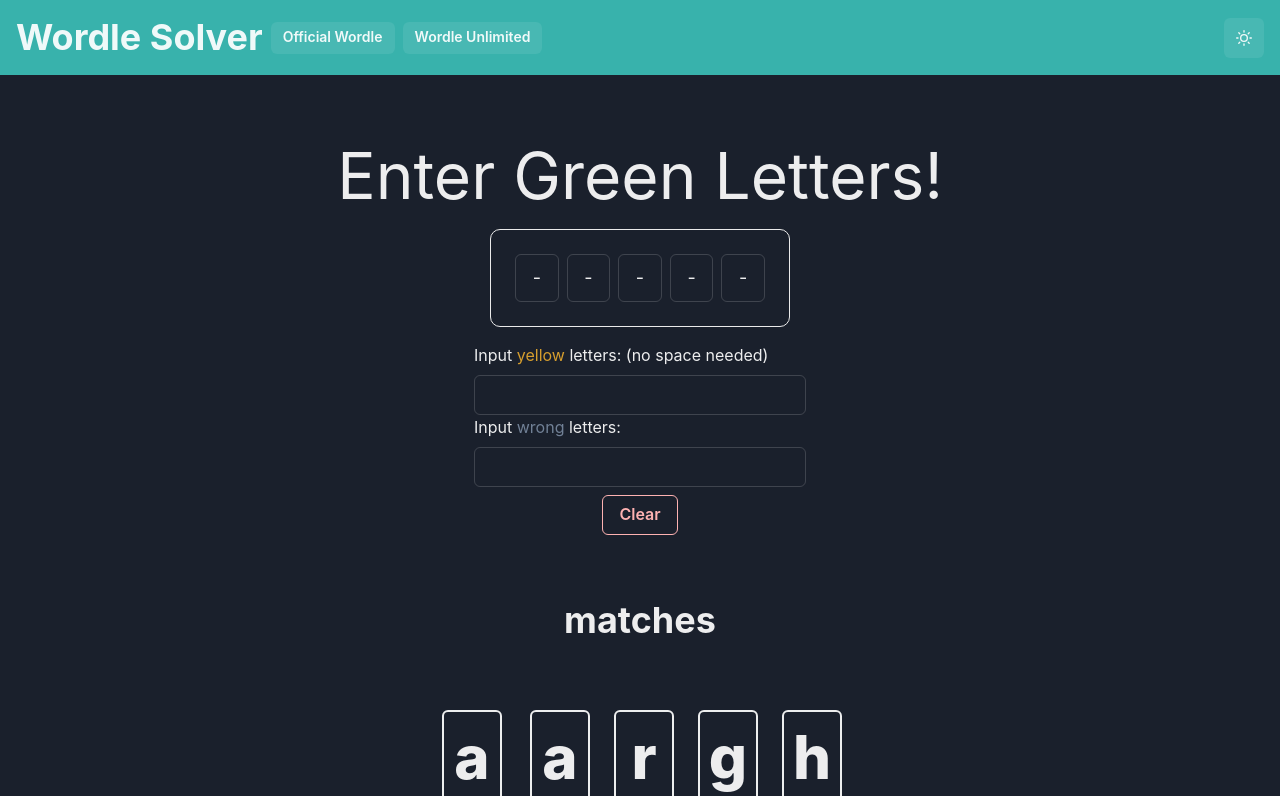
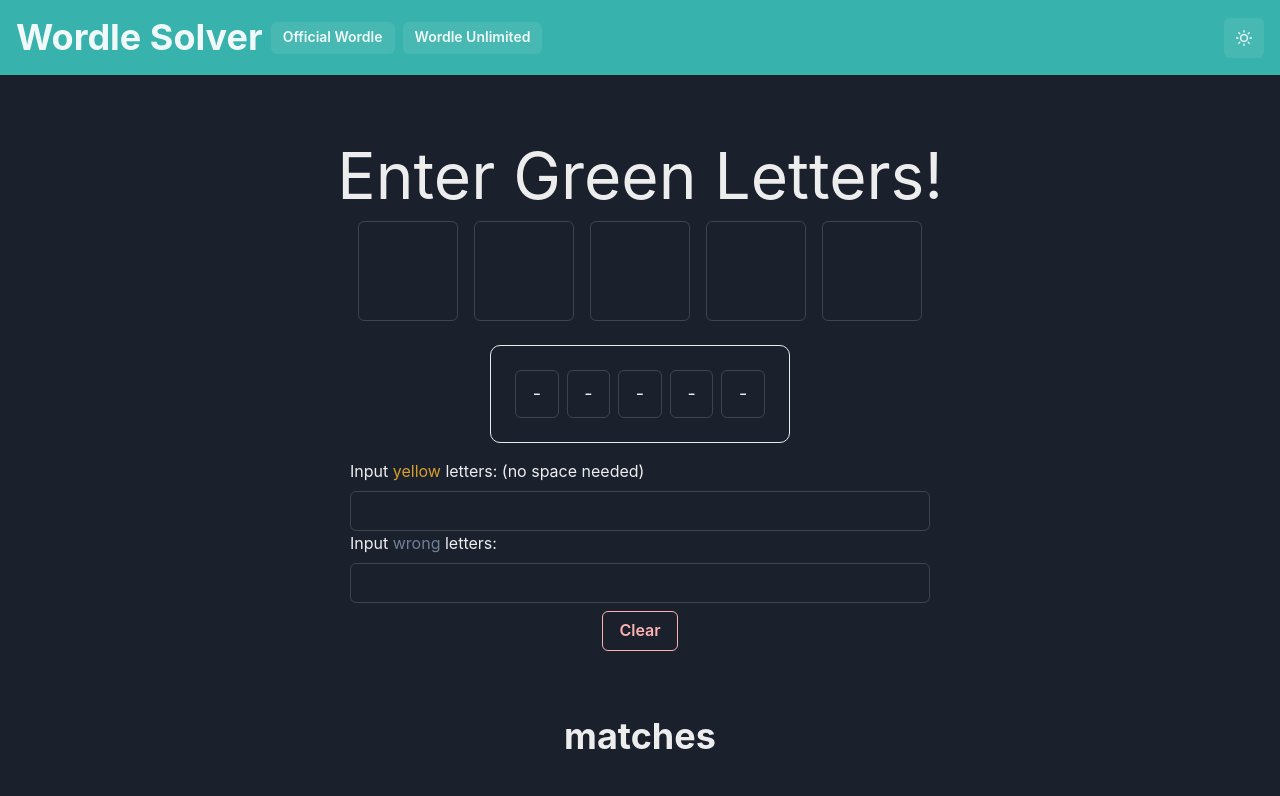
Before and after one commit to jameszhang-a/wordle-solver, a Next.js app: page / in a window 1280 px wide. Shown: the top 796 px of the page. Built offline with nearby package versions, Linux system fonts and the light colour scheme.

Commit message:
Finish positional exclude

```diff
--- /dev/null
+++ b/components/WrongLetters.js
@@ -0,0 +1,87 @@
+import { Flex, Input } from '@chakra-ui/react';
+import styles from '../styles/Home.module.css';
+
+const WrongLetters = ({ wrongLetters, setWrongLetters }) => {
+  const handleChange = (e, idx) => {
+    const valid = /^[a-z]*$/.test(e.target.value);
+
+    // Have no idea why I can't just do {idx: e.target.value}??
+    // this seems so messy but i guess it works
+    if(valid){
+    let newObj;
+    switch (idx) {
+      case 'first':
+        newObj = {
+          ...wrongLetters,
+          first : e.target.value
+        };
+        break;
+
+      case 'second':
+        newObj = {
+          ...wrongLetters,
+          second : e.target.value
+        };
+        break;
+
+      case 'third':
+        newObj = {
+          ...wrongLetters,
+          third : e.target.value
+        };
+        break;
+
+      case 'fourth':
+        newObj = {
+          ...wrongLetters,
+          fourth : e.target.value
+        };
+        break;
+
+      case 'fifth':
+        newObj = {
+          ...wrongLetters,
+          fifth : e.target.value
+        };
+        break;
+
+      default:
+        break;
+    }
+setWrongLetters(newObj)
+    console.log(newObj);
+}
+  };
+
+  return (
+    <Flex direction='row'>
+      <Input
+        className={styles.inputBox}
+        onChange={(e) => handleChange(e, 'first')}
+        value={wrongLetters?.first}
+      />
+      <Input
+        className={styles.inputBox}
+        onChange={(e) => handleChange(e, 'second')}
+        value={wrongLetters?.second}
+      />
+      <Input
+        className={styles.inputBox}
+        onChange={(e) => handleChange(e, 'third')}
+        value={wrongLetters?.third}
+      />
+      <Input
+        className={styles.inputBox}
+        onChange={(e) => handleChange(e, 'fourth')}
+        value={wrongLetters?.fourth}
+      />
+      <Input
+        className={styles.inputBox}
+        onChange={(e) => handleChange(e, 'fifth')}
+        value={wrongLetters?.fifth}
+      />
+    </Flex>
+  );
+};
+
+export default WrongLetters;
--- /dev/null
+++ b/components/index.js
@@ -0,0 +1,7 @@
+import Header from './Header';
+import WordList from './WordList';
+import WordSearch from './WordSearch';
+import WrongLetters from './WrongLetters';
+import MultiLetterInput from './MultiLetterInput';
+
+export { Header, WordList, WordSearch, WrongLetters, MultiLetterInput };
--- a/pages/index.js
+++ b/pages/index.js
@@ -1,24 +1,40 @@
 import Head from 'next/head';
-import Image from 'next/image';
-import Header from '../components/Header';
-import WordSearch from '../components/WordSearch';
+import { useState, useEffect } from 'react';
+import { Button, Heading, Box, Text } from '@chakra-ui/react';
+
+// Consts
 import styles from '../styles/Home.module.css';
 import { VALIDWORDS } from '../public/5-words';
-import { Button, Heading, Box, Text } from '@chakra-ui/react';
-import WordList from '../components/WordList';
-import { useState, useEffect } from 'react';
-import MultiLetterInput from '../components/MultiLetterInput';
+
+// Components
+import {
+  Header,
+  WordList,
+  WordSearch,
+  WrongLetters,
+  MultiLetterInput
+} from '../components';
 
 export default function Home() {
   const [ guesses, setGuesses ] = useState(VALIDWORDS);
   const [ inputVal, setInputVal ] = useState('-----');
   const [ extraVal, setExtraVal ] = useState('');
   const [ wrongVal, setWrongVal ] = useState('');
+  const [ wrongLetters, setWrongLetters ] = useState({
+    first  : '',
+    second : '',
+    third  : '',
+    fourth : '',
+    fifth  : ''
+  });
+
+  // need this to loop through obj using index
 
   useEffect(
     () => {
       const extraCharArr = [ ...extraVal ];
       const wrongCharArr = [ ...wrongVal ];
+      const posMap = [ 'first', 'second', 'third', 'fourth', 'fifth' ];
 
       setGuesses(
         VALIDWORDS.filter((word) => {
@@ -34,22 +50,37 @@
             for (const char of extraCharArr) {
               if (!word.includes(char)) return false;
             }
+
             // excluding wrong characters
             for (const char of wrongCharArr) {
               if (word.includes(char)) return false;
             }
+
+            // For each index, make sure non match between word and wrong word
+            for (let i = 0; i < 5; i++) {
+              const letters = [ ...wrongLetters[posMap[i]] ];
+              if (letters.includes(word[i])) return false;
+            }
+
             return true;
           }
         })
       );
     },
-    [ inputVal, extraVal, wrongVal ]
+    [ inputVal, extraVal, wrongVal, wrongLetters ]
   );
 
   const clearInput = () => {
     setInputVal('-----');
     setExtraVal('');
     setWrongVal('');
+    setWrongLetters({
+      first  : '',
+      second : '',
+      third  : '',
+      fourth : '',
+      fifth  : ''
+    });
   };
 
   return (
@@ -65,6 +96,10 @@
         <h1 className={styles.title}>Enter Green Letters!</h1>
 
         <div>
+          <WrongLetters
+            wrongLetters={wrongLetters}
+            setWrongLetters={setWrongLetters}
+          />
           <div className={styles.grid}>
             <div className={styles.card}>
               <WordSearch value={inputVal} setValue={setInputVal} />
--- a/styles/Home.module.css
+++ b/styles/Home.module.css
@@ -73,6 +73,14 @@
   max-width: 800px;
 }
 
+.inputBox {
+  max-width: 100px;
+  max-height: 100px;
+  min-height: 100px;
+  text-align: center;
+  margin: .5rem;
+}
+
 .card {
   margin: 1rem;
   padding: 1.5rem;
```
